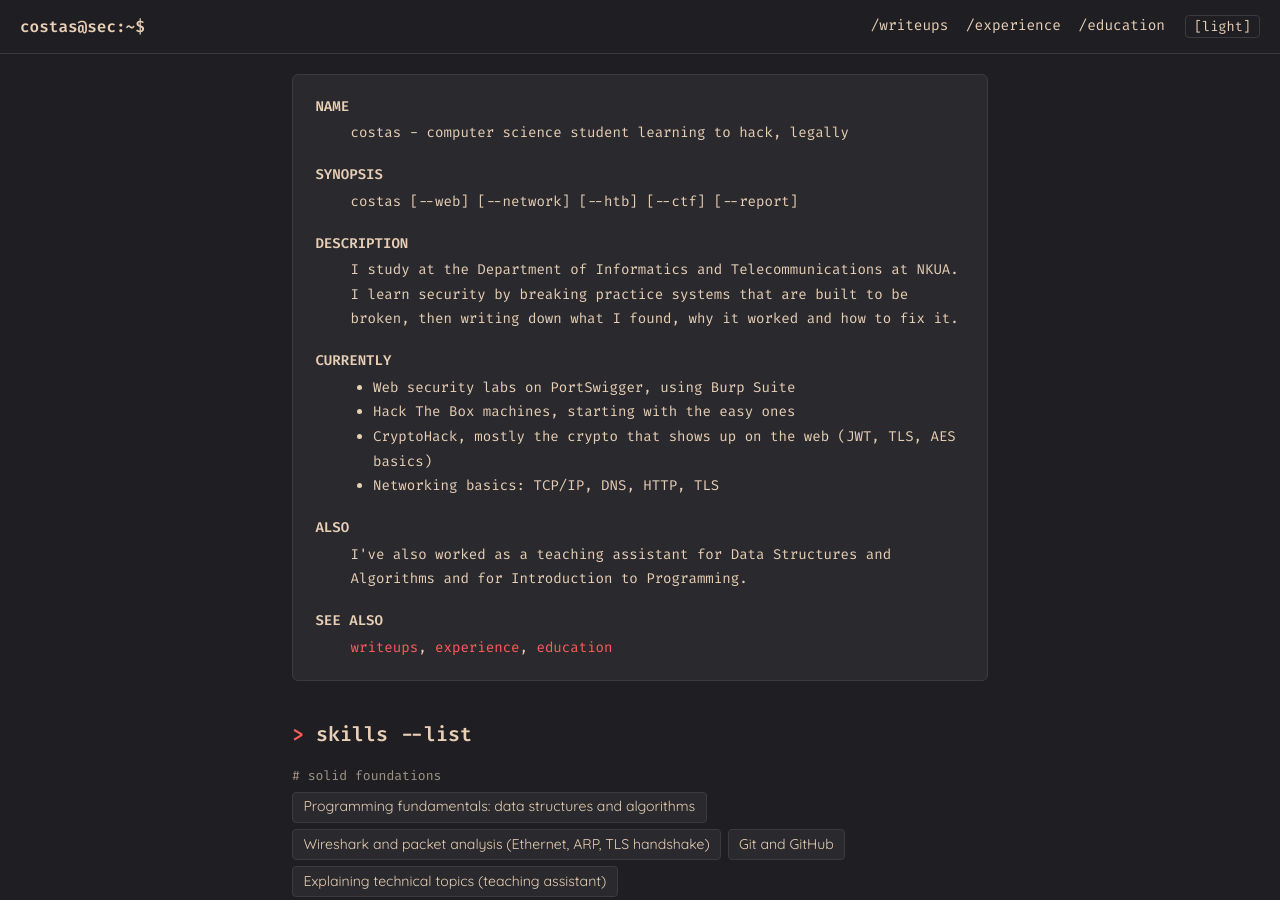
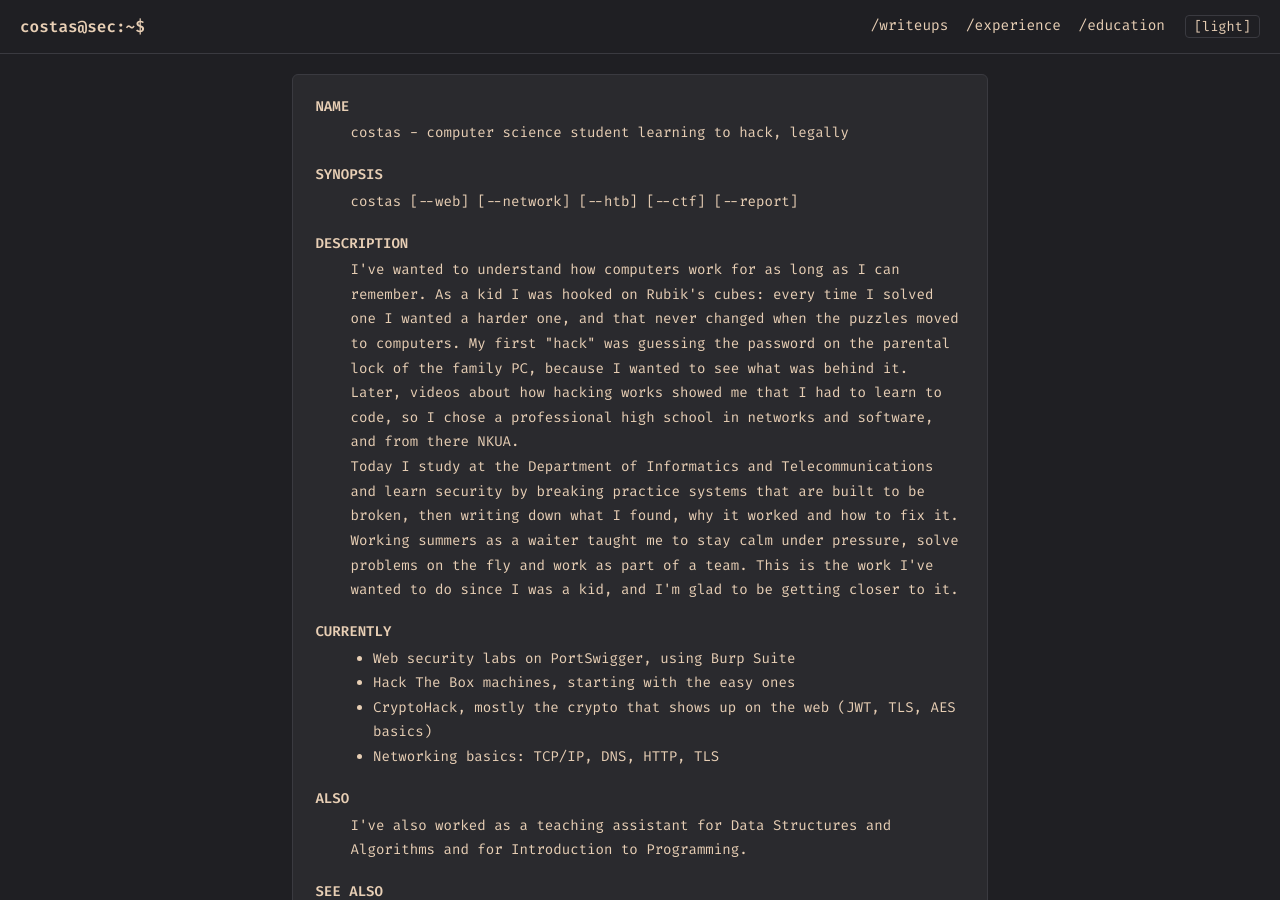
Before and after one commit to CostasPent/CostasPent.github.io, a Jekyll site: the page built from index.html, in a window 1280 px wide and 900 px high, scrolled down 397 px. Built offline with Jekyll 4.4.1, drawn with Linux system fonts in a browser that asks for light colours.

Commit message:
Update index.html

```diff
--- a/index.html
+++ b/index.html
@@ -40,7 +40,8 @@ title: Home
   <p class="h">SYNOPSIS</p>
   <p>costas [--web] [--network] [--htb] [--ctf] [--report]</p>
   <p class="h">DESCRIPTION</p>
-  <p>I study at the Department of Informatics and Telecommunications at NKUA. I learn security by breaking practice systems that are built to be broken, then writing down what I found, why it worked and how to fix it.</p>
+  <p>I've wanted to understand how computers work for as long as I can remember. As a kid I was hooked on Rubik's cubes: every time I solved one I wanted a harder one, and that never changed when the puzzles moved to computers. My first "hack" was guessing the password on the parental lock of the family PC, because I wanted to see what was behind it. Later, videos about how hacking works showed me that I had to learn to code, so I chose a professional high school in networks and software, and from there NKUA.</p>
+  <p>Today I study at the Department of Informatics and Telecommunications and learn security by breaking practice systems that are built to be broken, then writing down what I found, why it worked and how to fix it. Working summers as a waiter taught me to stay calm under pressure, solve problems on the fly and work as part of a team. This is the work I've wanted to do since I was a kid, and I'm glad to be getting closer to it.</p>
   <p class="h">CURRENTLY</p>
   <ul>
     <li>Web security labs on PortSwigger, using Burp Suite</li>
```
